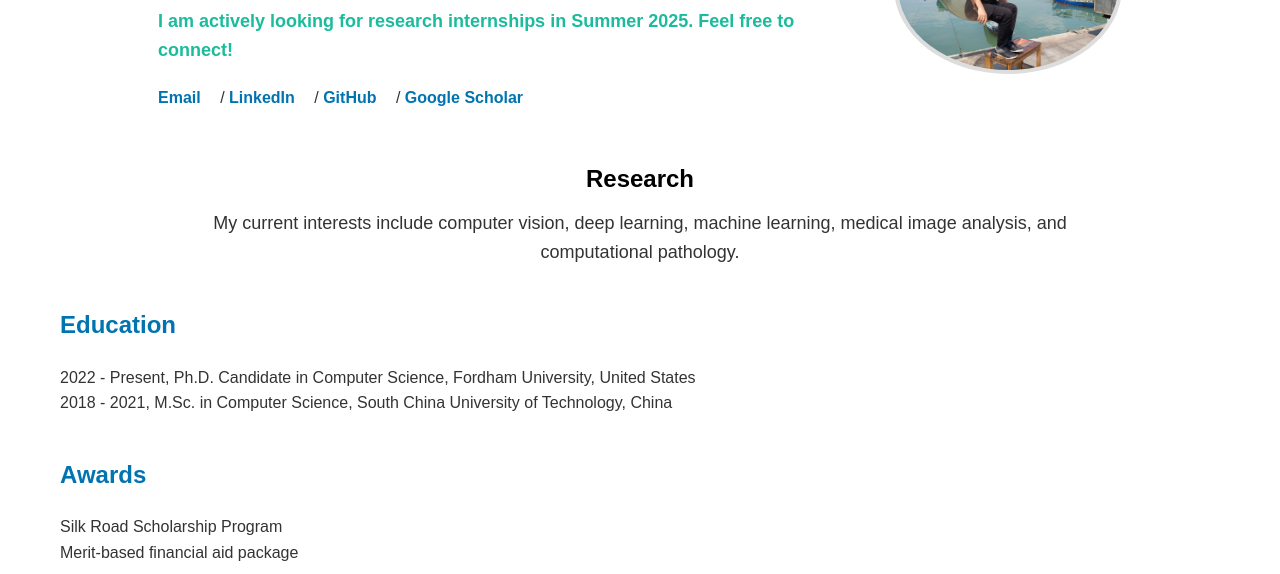
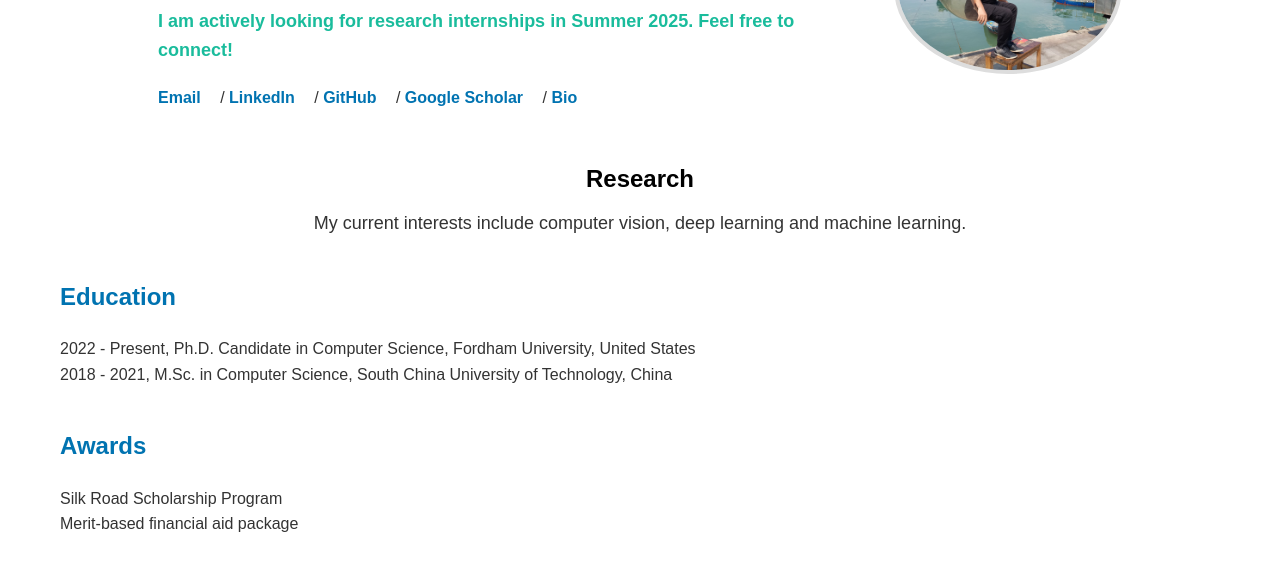
Before and after one commit to AliAlfatemi/alialfatemi.github.io, a plain HTML site: page index.html in a window 1280 px wide. Shown: the part 188-762 px from the top of the page. Drawn offline with Linux system fonts and the light colour scheme.

Commit message:
index.html

```diff
--- a/index.html
+++ b/index.html
@@ -18,7 +18,8 @@
                     <a href="mailto:aalfatemi@fordham.edu">Email</a> /
                     <a href="https://www.linkedin.com/in/ali-alfatemi/" target="_blank">LinkedIn</a> /
                     <a href="https://github.com/AliAlfatemi" target="_blank">GitHub</a> /
-                    <a href="https://scholar.google.com/citations?user=5INwJxIAAAAJ&hl=en&oi=ao" target="_blank">Google Scholar</a>
+                    <a href="https://scholar.google.com/citations?user=5INwJxIAAAAJ&hl=en&oi=ao" target="_blank">Google Scholar</a> /
+                    <a href="bio.html" target="_blank">Bio</a> <!-- Bio link leading to bio.html -->
                 </div>
             </div>
             <div class="profile-image-container">
@@ -27,9 +28,9 @@
         </div>
 
         <!-- Research Interests Section -->
-        <section id="research">
+        <section id="research" class="left-align">
             <h2>Research</h2>
-            <p>My current interests include computer vision, deep learning, machine learning, medical image analysis, and computational pathology.</p>
+            <p>My current interests include computer vision, deep learning and machine learning.</p>
         </section>
 
         <!-- Education Section -->
@@ -82,7 +83,7 @@
             <h2>Academic Services</h2>
             <p>Reviewer: Information Fusion, SAC 2024, Egyptian Informatics Journal, etc.</p>
         </section>
-    </div> <!-- End of container -->
+    </div>
 
     <script src="script.js"></script>
 </body>
```
